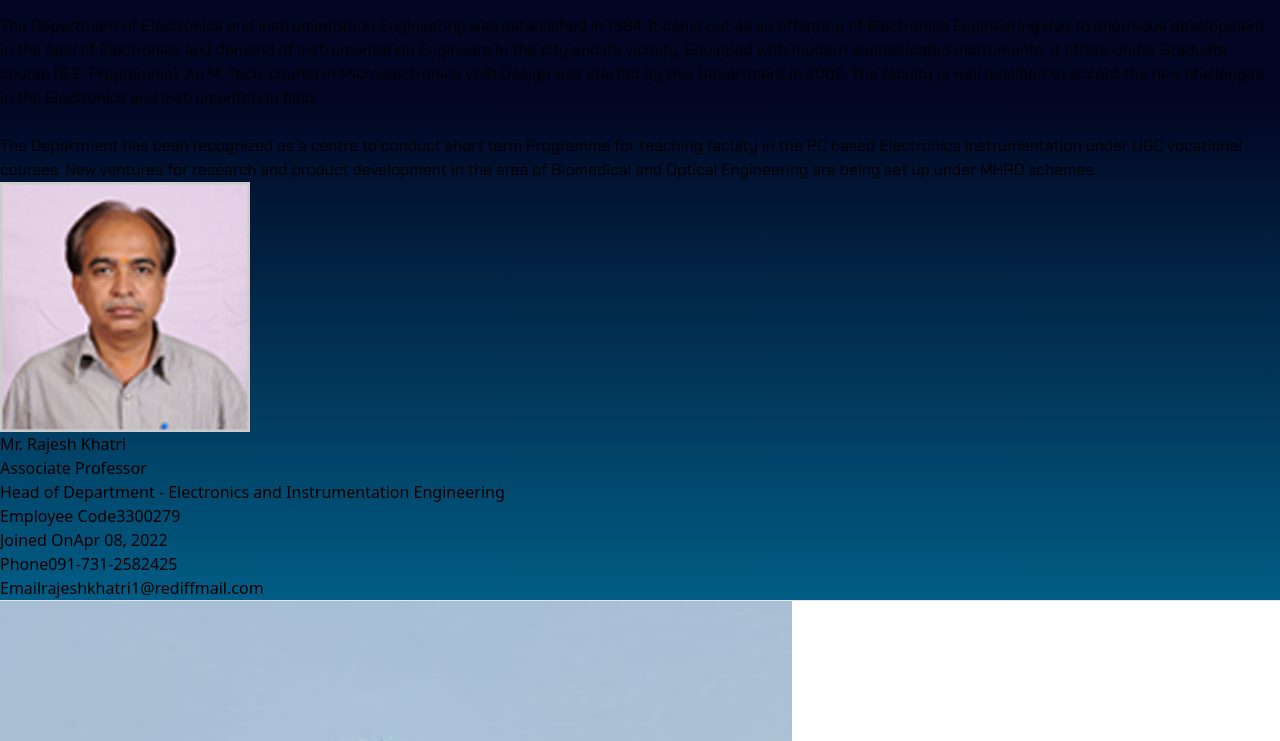
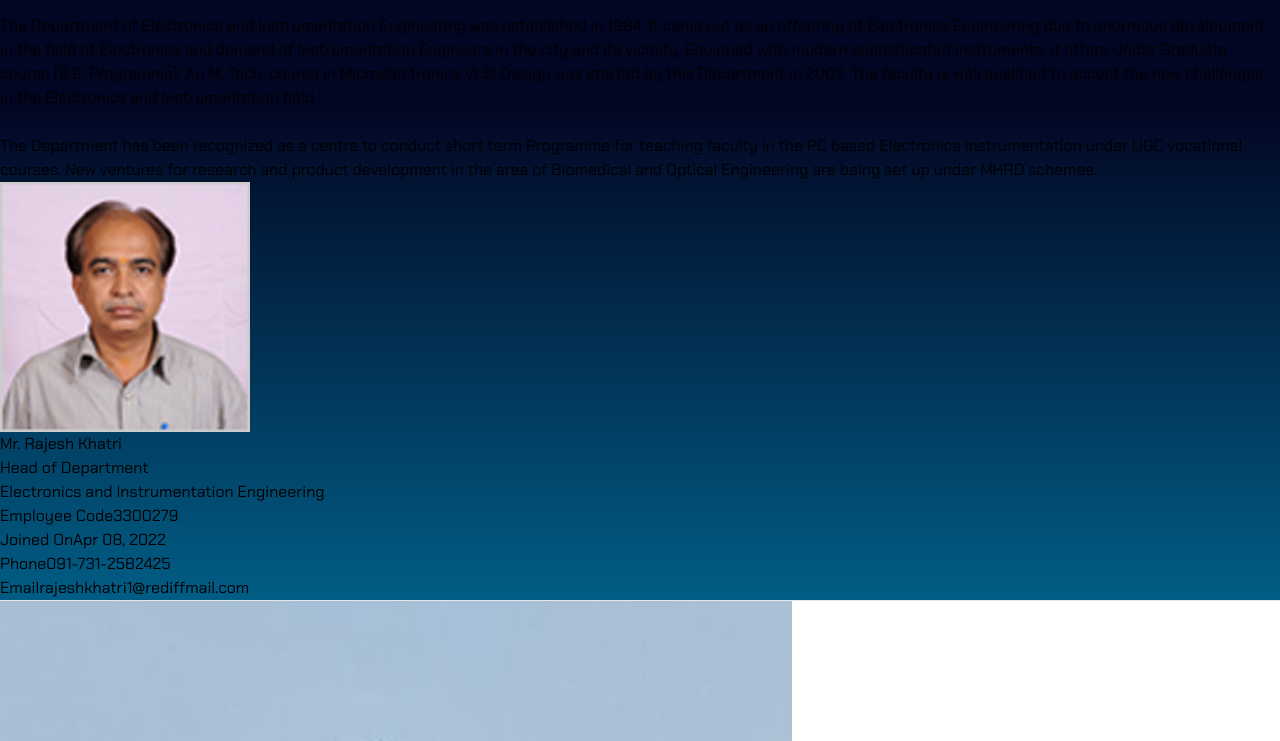
Before and after one commit to suryxnshsingh/EIClassroom-client, a React (Vite) app: page / in a window 1280 px wide. Shown: the part 406-1147 px from the top of the page. Built offline with nearby package versions, Linux system fonts and the light colour scheme.

Commit message:
updated about

```diff
--- a/src/assets/components/about.jsx
+++ b/src/assets/components/about.jsx
@@ -3,9 +3,9 @@ export default function About() {
         <div className="flex flex-col items-center justify-center p-10" style={{background: "linear-gradient(0deg, rgba(0,212,255,1) 0%, rgba(1,93,133,1) 0%, rgba(2,6,35,1) 78%)"}}>
             <h1 class="mb-4 text-3xl chakra-petch-bold text-gray-900 dark:text-white md:text-5xl lg:text-6xl"><span class="text-transparent bg-clip-text bg-gradient-to-r to-emerald-600 from-sky-400">About the Department</span></h1>
         <br></br>
-        <div className="flex flex-row px-5">
+        <div className="flex flex-row-reverse px-5">
             <div className="w-2/3 p-4">
-                <p class="text-lg chakra-petch-regular text-gray-100 lg:text-2xl py-12 px-20">
+                <p class="text-lg chakra-petch-regular text-gray-100 lg:text-2xl py-14 pr-20">
                 The Department of Electronics and Instrumentation Engineering was established in 1984.
                 It came out as an offspring of Electronics Engineering due to enormous
                 development in the field of Electronics and demand of Instrumentation Engineers in the
@@ -22,14 +22,13 @@ export default function About() {
             </div>
             <div>
             <div class="m-10 max-w-sm">
-  <div class="rounded-lg border bg-[white] px-4 pt-8 pb-10 shadow-xl">
+  <div class="rounded-lg border bg-gray-100 px-4 pt-8 pb-10 shadow-xl chakra-petch-regular ">
     <div class="relative mx-auto w-36 rounded-full">
-
       <img class="mx-auto h-auto w-full rounded-full" src="/khatri.jpg" alt="" />
     </div>
     <h1 class="my-1 text-center text-xl font-bold leading-8 text-gray-900">Mr. Rajesh Khatri</h1>
-    <h3 class="font-lg text-semibold text-center leading-6 text-gray-600">Associate Professor</h3>
-    <p class="text-center text-sm leading-6 text-gray-500 hover:text-gray-600">Head of Department - Electronics and Instrumentation Engineering</p>
+    <h3 class="font-lg text-semibold text-center leading-6 text-gray-600">Head of Department</h3>
+    <p class="text-center text-sm leading-6 text-gray-500 hover:text-gray-600"> Electronics and Instrumentation Engineering</p>
     <ul class="mt-3 divide-y rounded bg-gray-100 py-2 px-3 text-gray-600 shadow-sm hover:text-gray-700 hover:shadow">
       <li class="flex items-center py-3 text-sm">
         <span>Employee Code</span>
```
